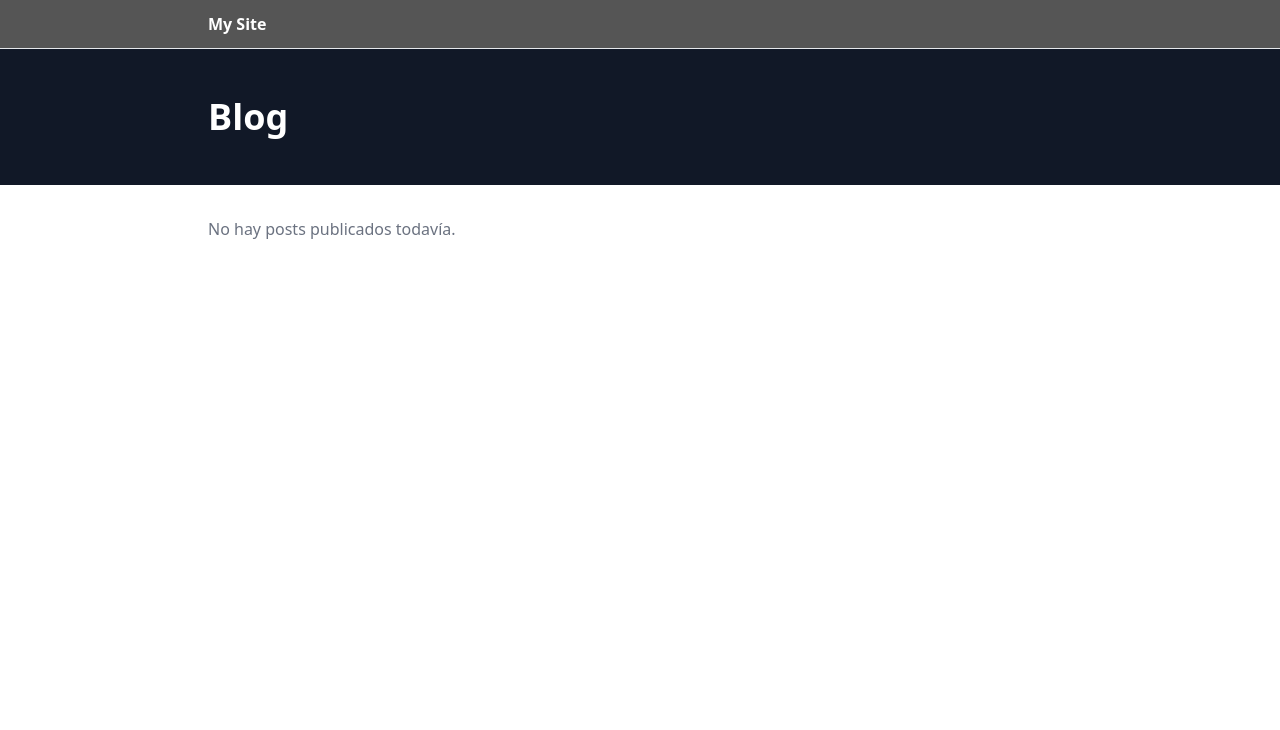
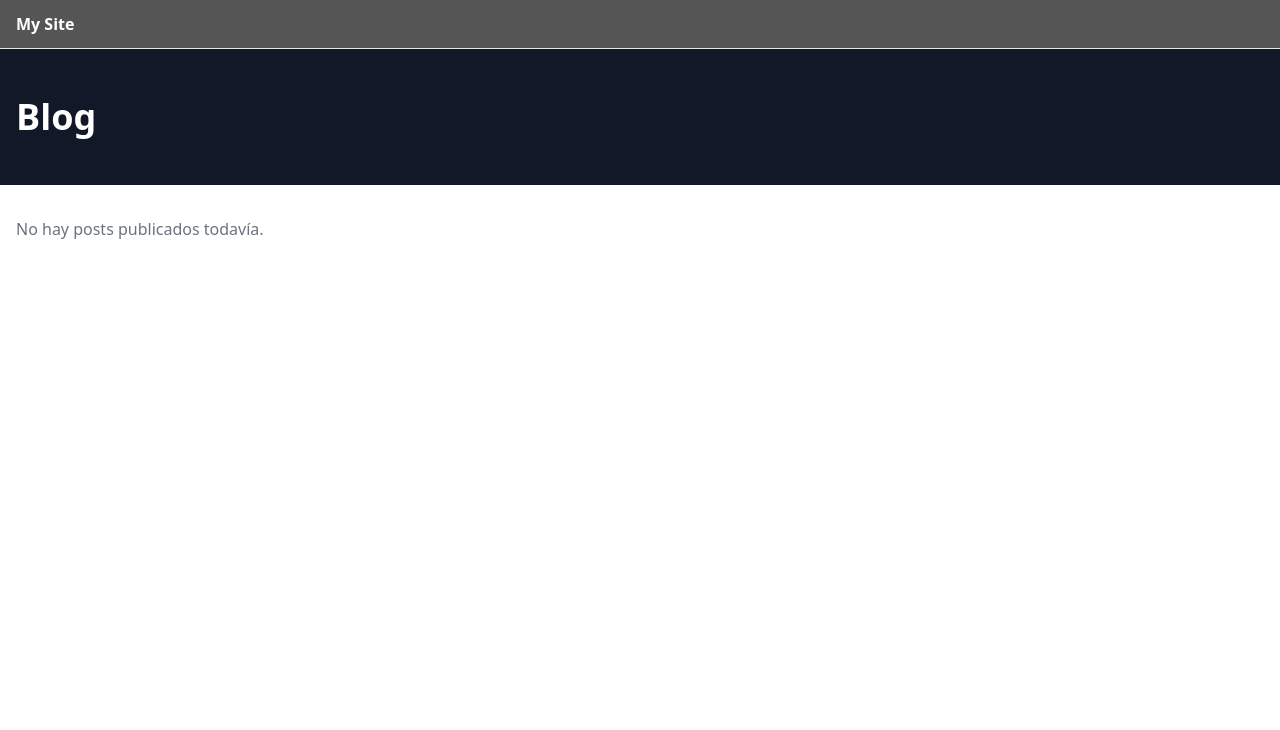
Before and after one commit to Truqui/truqui-center, a Django app: page /blog/ in a window 1280 px wide. Shown: the top 730 px of the page. Run offline with Django 5.2, Linux system fonts and the light colour scheme; data that the repository does not hold is empty.

Commit message:
style: widen site layout to max-w-7xl
Prior this change, the site's shared layout (nav, main content, and
footer in base.html, plus the blog and teams banners) was capped at
max-w-4xl (896px). This made card-based grids like the new teams
listing feel cramped, with each card only ~280px wide on a 3-column
row regardless of screen size.

This change widens the shared max-width to max-w-7xl (1280px) across
the whole site, giving card grids more room to breathe. It affects
every page, not just teams, so it's kept separate from the teams
feature commits.

Assistant-model: Claude Sonnet 5

```diff
--- a/src/interface/web/templates/base.html
+++ b/src/interface/web/templates/base.html
@@ -37,7 +37,7 @@
 
     <header>
         <nav class="border-b" x-data="{ open: false }">
-            <div class="max-w-4xl mx-auto px-4 py-3 flex items-center">
+            <div class="max-w-7xl mx-auto px-4 py-3 flex items-center">
                 <a href="/" class="font-semibold hover:opacity-75 transition-opacity">{{ site_name }}</a>
                 <div class="hidden md:flex gap-4 ml-4">
                     {% for item in menu_items %}
@@ -63,12 +63,12 @@
 
     {% block banner %}{% endblock %}
 
-    <main class="max-w-4xl mx-auto px-4 py-8 w-full flex-1">
+    <main class="max-w-7xl mx-auto px-4 py-8 w-full flex-1">
         {% block content %}{% endblock %}
     </main>
 
     <footer class="border-t border-solid mt-auto">
-        <div class="max-w-4xl mx-auto px-4 py-6">
+        <div class="max-w-7xl mx-auto px-4 py-6">
             {% block footer %}
             <p class="text-center text-sm opacity-75">&copy; {{ site_name }}</p>
             {% endblock %}
--- a/src/interface/web/templates/blog/post_list.html
+++ b/src/interface/web/templates/blog/post_list.html
@@ -4,7 +4,7 @@
 
 {% block banner %}
 <div class="w-full bg-primary">
-    <div class="max-w-4xl mx-auto px-4 py-12">
+    <div class="max-w-7xl mx-auto px-4 py-12">
         <h1 class="text-4xl font-bold text-background">Blog</h1>
     </div>
 </div>
--- a/src/interface/web/templates/teams/team_list.html
+++ b/src/interface/web/templates/teams/team_list.html
@@ -4,7 +4,7 @@
 
 {% block banner %}
 <div class="w-full bg-primary">
-    <div class="max-w-4xl mx-auto px-4 py-12">
+    <div class="max-w-7xl mx-auto px-4 py-12">
         <h1 class="text-4xl font-bold text-background">Teams</h1>
     </div>
 </div>
```
Also changed, not shown: src/interface/web/static/css/styles.css.
